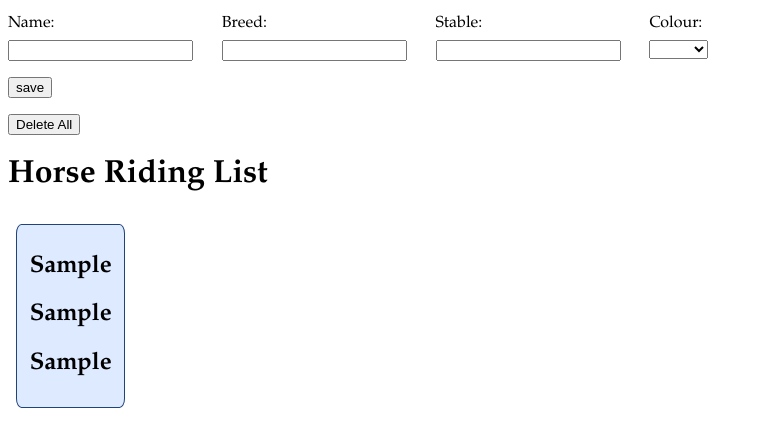
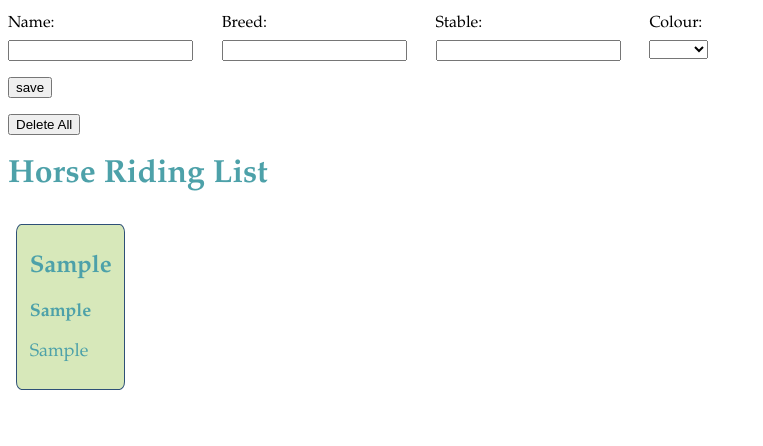
Before and after one commit to katharina01099/hw-javascript-w6, a plain HTML site: page index.html in a window 1280 px wide. Both pictures are taken after typing "Sample", "Sample", "Sample" into the empty fields and a click on the input "save". Shown: the whole page, without its empty margins (0-763 px from the left). Drawn offline with Linux system fonts and the light colour scheme.

Commit message:
colours changed

```diff
--- a/css/main.css
+++ b/css/main.css
@@ -1,6 +1,8 @@
 body {
   font-family: Palatino;
 }
+
+
 
 #form-wrapper {
   width: 100%;
@@ -25,6 +27,29 @@ button, input[type="submit"] {
   margin-top: 1rem;
 }
 
+h1 {
+  font-weight: bold;
+  color: #4DA1A9;
+  font-size: 32px;
+}
+
+h2 {
+  font-weight: bold;
+  color: #4DA1A9;
+  font-size: 24px;
+}
+
+h3 {
+  font-weight: bold;
+  color: #4DA1A9;
+  font-size: 18px;
+}
+
+p {
+  color: #4DA1A9;
+  font-size: 18px;
+}
+
 #horse-riding-list {
   display: flex;
   flex-wrap: wrap;
@@ -34,7 +59,7 @@ button, input[type="submit"] {
 .horse-riding-list-item {
   margin: 0.5rem 0.5rem;
   padding: 0.5rem 0.8rem;
-  border: 1px solid #20437c;
+  border: 1px solid #2E5077;
   border-radius: 5%;
-  background: #ddeaff;
+  background: #D7E8BA;
 }
--- a/js/app.js
+++ b/js/app.js
@@ -24,11 +24,11 @@ const createReadingListItem = function (form) {
   name.textContent = form.name.value;
   horseRidingListItem.appendChild(name);
 
-  const breed = document.createElement('h2');
+  const breed = document.createElement('h3');
   breed.textContent = form.breed.value;
   horseRidingListItem.appendChild(breed);
 
-  const stable = document.createElement('h2');
+  const stable = document.createElement('p');
   stable.textContent = form.stable.value;
   horseRidingListItem.appendChild(stable);
 
```
